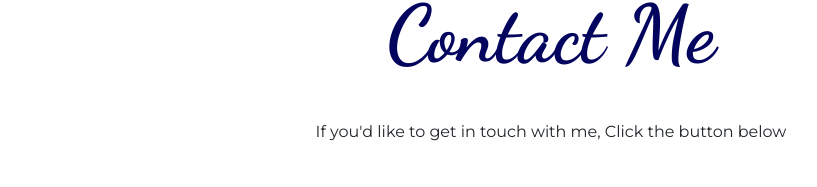
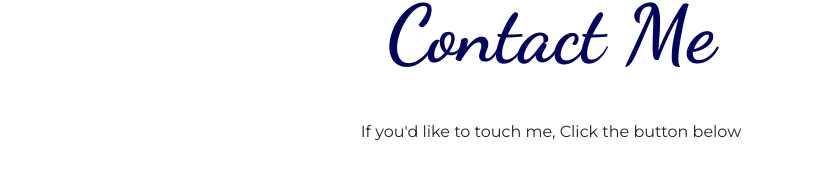
Before and after one commit to justsarx/my-portfolio, a plain HTML site: page index.html in a window 1280 px wide. Shown: the part 1764-1951 px from the top of the page, without its empty margins (89-906 px from the left). Drawn offline with nearby package versions, Linux system fonts and the light colour scheme.

Commit message:
Update index.html

```diff
--- a/index.html
+++ b/index.html
@@ -201,7 +201,7 @@
       <div class="bot-container">
         <h2 class="hed">Contact Me</h2>
         <p class="contact">
-          If you'd like to get in touch with me, Click the button below
+          If you'd like to touch me, Click the button below
         </p>
         <a href="mailto:sinhasarthak56@gmail.com">
           <span
```
